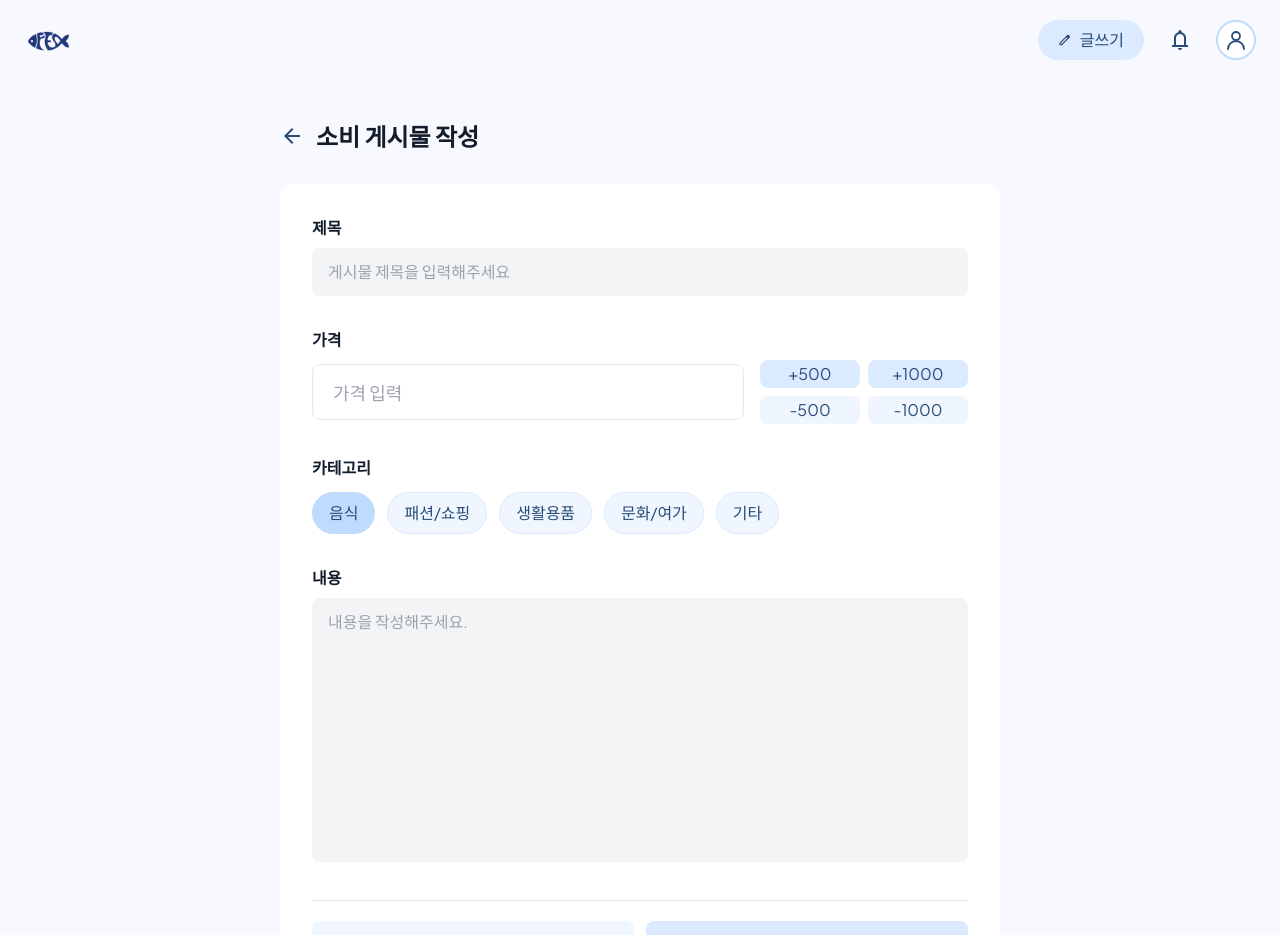
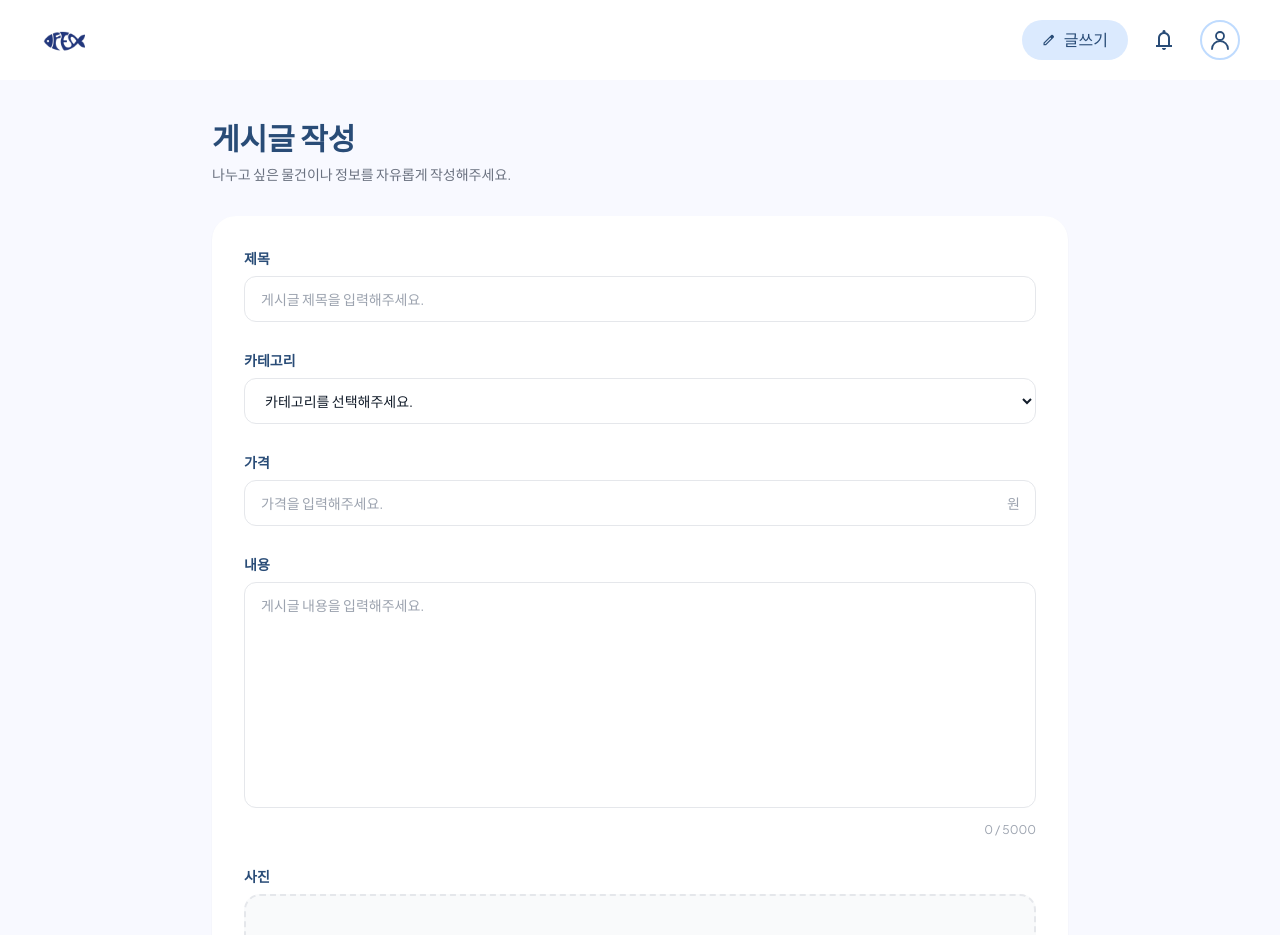
Before and after one commit to VOID-GSM/FEESH_FRONT, a React (Vite) app: page /create in a window 1280 px wide. Shown: the top 935 px of the page. Built offline with nearby package versions, Linux system fonts and the light colour scheme.

Commit message:
feat: 게시글 이미지 업로드 기능 추가

```diff
--- a/src/api/post.ts
+++ b/src/api/post.ts
@@ -47,8 +47,25 @@ export interface PostRequest {
   price: number;
 }
 
-export const createPost = (data: PostRequest) => {
-  return api.post("/posts/post", data);
+export const createPost = (data: PostRequest, image?: File | null) => {
+  const formData = new FormData();
+
+  formData.append(
+    "request",
+    JSON.stringify({
+      title: data.title,
+      content: data.content,
+      category: data.category,
+      price: data.price,
+      imageUrl: "",
+    }),
+  );
+
+  if (image) {
+    formData.append("image", image);
+  }
+
+  return api.post("/posts/post", formData);
 };
 
 // ======================
@@ -62,6 +79,8 @@ export interface PostDetailResponse {
   price: number | null;
   authorId: number;
   authorNickname: string | null;
+  profileImageUrl: string | null;
+  imageUrl: string | null;
   likeCount: number;
   viewCount: number;
   createdAt: string | null;
--- a/src/components/Header.tsx
+++ b/src/components/Header.tsx
@@ -24,7 +24,6 @@ function Header() {
     setProfileImage(image);
   };
 
-  // 프로필 사진 변경 이벤트만 감지
   useEffect(() => {
     const handleProfileImageUpdate = () => {
       loadProfileImage();
@@ -67,8 +66,17 @@ function Header() {
   };
 
   return (
-    <header>
-      <nav className="flex items-center justify-between px-4 sm:px-6 py-4">
+    <header className="w-full bg-white">
+      <nav
+        className="
+    w-full
+    px-10
+    py-4
+    flex
+    items-center
+    justify-between
+  "
+      >
         {/* 왼쪽 : 로고 */}
         <button
           type="button"
--- a/src/pages/CreatePost.tsx
+++ b/src/pages/CreatePost.tsx
@@ -1,389 +1,325 @@
-import { useState } from "react";
-import axios from "axios";
+import { useEffect, useState } from "react";
+import type { ChangeEvent, FormEvent } from "react";
 import { useNavigate } from "react-router-dom";
 
 import Header from "../components/Header";
 import { createPost } from "../api/post";
+
+const categories = [
+  { value: "FOOD", label: "음식" },
+  { value: "FASHION_SHOPPING", label: "패션/쇼핑" },
+  { value: "DAILY_NECESSITY", label: "생활용품" },
+  { value: "CULTURE_LEISURE", label: "문화/여가" },
+  { value: "ETC", label: "기타" },
+];
+
+const MAX_FILE_SIZE = 10 * 1024 * 1024;
 
 function CreatePost() {
   const navigate = useNavigate();
 
   const [title, setTitle] = useState("");
   const [content, setContent] = useState("");
-
+  const [category, setCategory] = useState("");
   const [price, setPrice] = useState("");
 
-  const [category, setCategory] = useState("FOOD");
-  const [etcCategory, setEtcCategory] = useState("");
+  const [image, setImage] = useState<File | null>(null);
+  const [imagePreview, setImagePreview] = useState("");
 
   const [loading, setLoading] = useState(false);
 
-  const categories = [
-    {
-      id: "FOOD",
-      label: "음식",
-    },
-    {
-      id: "FASHION_SHOPPING",
-      label: "패션/쇼핑",
-    },
-    {
-      id: "DAILY_NECESSITY",
-      label: "생활용품",
-    },
-    {
-      id: "CULTURE_LEISURE",
-      label: "문화/여가",
-    },
-    {
-      id: "ETC",
-      label: "기타",
-    },
-  ];
+  useEffect(() => {
+    return () => {
+      if (imagePreview) {
+        URL.revokeObjectURL(imagePreview);
+      }
+    };
+  }, [imagePreview]);
 
-  const changePrice = (amount: number) => {
-    const current = Number(price) || 0;
+  const handleImageChange = (event: ChangeEvent<HTMLInputElement>) => {
+    const file = event.target.files?.[0];
 
-    const next = current + amount;
+    if (!file) {
+      return;
+    }
 
-    setPrice(String(Math.max(0, next)));
+    if (!file.type.startsWith("image/")) {
+      alert("이미지 파일만 업로드할 수 있습니다.");
+      event.target.value = "";
+      return;
+    }
+
+    if (file.size > MAX_FILE_SIZE) {
+      alert("이미지는 10MB 이하만 업로드할 수 있습니다.");
+      event.target.value = "";
+      return;
+    }
+
+    if (imagePreview) {
+      URL.revokeObjectURL(imagePreview);
+    }
+
+    setImage(file);
+    setImagePreview(URL.createObjectURL(file));
   };
 
-  const handleCancel = () => {
-    const confirmed = window.confirm("작성 중인 게시글을 취소하시겠습니까?");
+  const handleRemoveImage = () => {
+    if (imagePreview) {
+      URL.revokeObjectURL(imagePreview);
+    }
 
-    if (!confirmed) return;
-
-    setTitle("");
-    setContent("");
-    setPrice("");
-    setCategory("FOOD");
-    setEtcCategory("");
+    setImage(null);
+    setImagePreview("");
   };
 
-  const handleSubmit = async () => {
-    if (loading) return;
+  const handleSubmit = async (event: FormEvent<HTMLFormElement>) => {
+    event.preventDefault();
 
-    if (!title.trim()) {
+    if (loading) {
+      return;
+    }
+
+    const trimmedTitle = title.trim();
+    const trimmedContent = content.trim();
+
+    if (!trimmedTitle) {
       alert("제목을 입력해주세요.");
       return;
     }
 
-    if (!content.trim()) {
+    if (!trimmedContent) {
       alert("내용을 입력해주세요.");
       return;
     }
 
-    if (category === "ETC" && !etcCategory.trim()) {
-      alert("기타 카테고리를 입력해주세요.");
+    if (!category) {
+      alert("카테고리를 선택해주세요.");
       return;
     }
 
-    const requestData = {
-      title: title.trim(),
-      content: content.trim(),
-      category,
-      price: Number(price) || 0,
-    };
+    if (price === "") {
+      alert("가격을 입력해주세요.");
+      return;
+    }
+
+    const priceNumber = Number(price);
+
+    if (Number.isNaN(priceNumber) || priceNumber < 0) {
+      alert("가격은 0원 이상이어야 합니다.");
+      return;
+    }
 
     try {
       setLoading(true);
 
-      const response = await createPost(requestData);
+      const postData = {
+        title: trimmedTitle,
+        content: trimmedContent,
+        category,
+        price: priceNumber,
+      };
 
-      console.log("게시글 등록 성공", response.data);
+      await createPost(postData, image);
 
-      alert("게시글이 등록되었습니다.");
-
+      alert("게시글이 작성되었습니다.");
       navigate("/home");
-    } catch (error: unknown) {
-      console.error("게시글 등록 실패", error);
-
-      if (axios.isAxiosError(error)) {
-        alert(error.response?.data?.message ?? "게시글 등록에 실패했습니다.");
-      } else {
-        alert("게시글 등록에 실패했습니다.");
-      }
+    } catch (error) {
+      console.error("게시글 작성 실패:", error);
+      alert("게시글 작성에 실패했습니다.");
     } finally {
       setLoading(false);
     }
   };
 
+  const handleCancel = () => {
+    if (loading) {
+      return;
+    }
+
+    navigate(-1);
+  };
+
   return (
-    <div className="bg-surface text-on-surface min-h-screen pb-10">
+    <div className="min-h-screen bg-[#f8f9ff] text-[#121c2a]">
       <Header />
 
-      <main
-        className="
-          max-w-[768px]
-          mx-auto
-          px-6
-          mt-10
-        "
-      >
-        <div
-          className="
-            flex
-            items-center
-            gap-3
-            mb-8
-          "
-        >
-          <button
-            onClick={() => navigate("/home")}
-            className="material-symbols-outlined text-[#294C77]"
-          >
-            arrow_back
-          </button>
+      <main className="mx-auto w-full max-w-4xl px-5 py-10">
+        <div className="mb-8">
+          <h1 className="text-3xl font-bold text-[#294C77]">게시글 작성</h1>
 
-          <h1 className="text-2xl font-bold">소비 게시물 작성</h1>
+          <p className="mt-2 text-sm text-gray-500">
+            나누고 싶은 물건이나 정보를 자유롭게 작성해주세요.
+          </p>
         </div>
 
-        <div
-          className="
-            bg-white
-            rounded-xl
-            p-8
-            space-y-8
-          "
+        <form
+          onSubmit={handleSubmit}
+          className="rounded-3xl bg-white p-6 shadow-sm sm:p-8"
         >
-          {/* 제목 */}
+          <div className="space-y-7">
             <div>
-            <label className="font-semibold">제목</label>
+              <label
+                htmlFor="title"
+                className="mb-2 block text-sm font-semibold text-[#294C77]"
+              >
+                제목
+              </label>
 
               <input
+                id="title"
+                type="text"
                 value={title}
-              onChange={(e) => setTitle(e.target.value)}
-              placeholder="게시물 제목을 입력해주세요"
-              className="
-                w-full
-                mt-2
-                px-4
-                py-3
-                rounded-lg
-                bg-gray-100
-                outline-none
-              "
+                onChange={(event) => setTitle(event.target.value)}
+                placeholder="게시글 제목을 입력해주세요."
+                maxLength={100}
+                className="w-full rounded-xl border border-gray-200 px-4 py-3 text-sm outline-none transition focus:border-[#294C77] focus:ring-2 focus:ring-[#294C77]/10"
               />
             </div>
 
-          {/* 가격 */}
             <div>
-            <label className="font-semibold">가격</label>
+              <label
+                htmlFor="category"
+                className="mb-2 block text-sm font-semibold text-[#294C77]"
+              >
+                카테고리
+              </label>
 
-            <div
-              className="
-                flex
-                items-center
-                gap-4
-                mt-2
-              "
+              <select
+                id="category"
+                value={category}
+                onChange={(event) => setCategory(event.target.value)}
+                className="w-full rounded-xl border border-gray-200 bg-white px-4 py-3 text-sm outline-none transition focus:border-[#294C77] focus:ring-2 focus:ring-[#294C77]/10"
               >
+                <option value="">카테고리를 선택해주세요.</option>
+
+                {categories.map((item) => (
+                  <option key={item.value} value={item.value}>
+                    {item.label}
+                  </option>
+                ))}
+              </select>
+            </div>
+
+            <div>
+              <label
+                htmlFor="price"
+                className="mb-2 block text-sm font-semibold text-[#294C77]"
+              >
+                가격
+              </label>
+
+              <div className="relative">
                 <input
+                  id="price"
                   type="number"
+                  min="0"
                   value={price}
-                onChange={(e) => setPrice(e.target.value)}
-                placeholder="가격 입력"
-                className="
-                  flex-1
-                  h-14
-                  px-5
-                  rounded-lg
-                  border
-                  text-lg
-                  appearance-none
-                "
+                  onChange={(event) => setPrice(event.target.value)}
+                  placeholder="가격을 입력해주세요."
+                  className="w-full rounded-xl border border-gray-200 px-4 py-3 pr-12 text-sm outline-none transition focus:border-[#294C77] focus:ring-2 focus:ring-[#294C77]/10"
                 />
 
-              <div
-                className="
-                  grid
-                  grid-cols-2
-                  gap-2
-                  w-52
-                "
+                <span className="absolute right-4 top-1/2 -translate-y-1/2 text-sm text-gray-400">
+                  원
+                </span>
+              </div>
+            </div>
+
+            <div>
+              <label
+                htmlFor="content"
+                className="mb-2 block text-sm font-semibold text-[#294C77]"
               >
-                <button
-                  type="button"
-                  onClick={() => changePrice(500)}
-                  className="
-                    h-7
-                    rounded-lg
-                    bg-blue-100
-                    text-[#294C77]
-                    hover:bg-blue-200
-                    transition
-                  "
+                내용
+              </label>
+
+              <textarea
+                id="content"
+                value={content}
+                onChange={(event) => setContent(event.target.value)}
+                placeholder="게시글 내용을 입력해주세요."
+                maxLength={5000}
+                rows={10}
+                className="w-full resize-none rounded-xl border border-gray-200 px-4 py-3 text-sm outline-none transition focus:border-[#294C77] focus:ring-2 focus:ring-[#294C77]/10"
+              />
+
+              <div className="mt-2 text-right text-xs text-gray-400">
+                {content.length} / 5000
+              </div>
+            </div>
+
+            <div>
+              <p className="mb-2 text-sm font-semibold text-[#294C77]">사진</p>
+
+              {!imagePreview ? (
+                <label
+                  htmlFor="post-image"
+                  className="flex h-40 cursor-pointer flex-col items-center justify-center rounded-2xl border-2 border-dashed border-gray-200 bg-gray-50 transition hover:border-[#294C77]/40 hover:bg-[#f8f9ff]"
                 >
-                  +500
-                </button>
+                  <span className="material-symbols-outlined text-3xl text-gray-400">
+                    add_photo_alternate
+                  </span>
+
+                  <span className="mt-2 text-sm font-medium text-gray-500">
+                    사진을 첨부해주세요
+                  </span>
+
+                  <span className="mt-1 text-xs text-gray-400">최대 10MB</span>
+
+                  <input
+                    id="post-image"
+                    type="file"
+                    accept="image/*"
+                    onChange={handleImageChange}
+                    className="hidden"
+                  />
+                </label>
+              ) : (
+                <div className="relative overflow-hidden rounded-2xl border border-gray-200 bg-gray-50">
+                  <img
+                    src={imagePreview}
+                    alt="게시글 첨부 이미지 미리보기"
+                    className="max-h-[500px] w-full object-contain"
+                  />
 
                   <button
                     type="button"
-                  onClick={() => changePrice(1000)}
-                  className="
-                    h-7
-                    rounded-lg
-                    bg-blue-100
-                    text-[#294C77]
-                    hover:bg-blue-200
-                    transition
-                  "
+                    onClick={handleRemoveImage}
+                    className="absolute right-3 top-3 flex h-9 w-9 items-center justify-center rounded-full bg-black/60 text-white transition hover:bg-black/75"
+                    aria-label="사진 삭제"
                   >
-                  +1000
-                </button>
-
-                <button
-                  type="button"
-                  onClick={() => changePrice(-500)}
-                  className="
-                    h-7
-                    rounded-lg
-                    bg-blue-50
-                    text-[#294C77]
-                    hover:bg-blue-100
-                    transition
-                  "
-                >
-                  -500
-                </button>
-
-                <button
-                  type="button"
-                  onClick={() => changePrice(-1000)}
-                  className="
-                    h-7
-                    rounded-lg
-                    bg-blue-50
-                    text-[#294C77]
-                    hover:bg-blue-100
-                    transition
-                  "
-                >
-                  -1000
+                    <span className="material-symbols-outlined text-xl">
+                      close
+                    </span>
                   </button>
                 </div>
-            </div>
+              )}
+
+              {image && (
+                <p className="mt-2 text-xs text-gray-400">{image.name}</p>
+              )}
             </div>
 
-          {/* 카테고리 */}
-          <div>
-            <label className="font-semibold">카테고리</label>
-
-            <div
-              className="
-                flex
-                flex-wrap
-                gap-3
-                mt-3
-              "
-            >
-              {categories.map((item) => (
-                <button
-                  key={item.id}
-                  type="button"
-                  onClick={() => setCategory(item.id)}
-                  className={`
-                    px-4
-                    py-2
-                    rounded-full
-                    border
-                    transition
-
-                    ${
-                      category === item.id
-                        ? "bg-blue-200 text-[#294C77] border-blue-200 hover:bg-blue-300"
-                        : "bg-blue-50 text-[#294C77] border-blue-100 hover:bg-blue-100"
-                    }
-                  `}
-                >
-                  {item.label}
-                </button>
-              ))}
-            </div>
-          </div>
-
-          {/* 기타 카테고리 */}
-          {category === "ETC" && (
-            <input
-              value={etcCategory}
-              onChange={(e) => setEtcCategory(e.target.value)}
-              placeholder="기타 카테고리 입력"
-              className="
-                w-full
-                px-4
-                py-3
-                rounded-lg
-                bg-gray-100
-              "
-            />
-          )}
-
-          {/* 내용 */}
-          <div>
-            <label className="font-semibold">내용</label>
-
-            <textarea
-              rows={10}
-              value={content}
-              onChange={(e) => setContent(e.target.value)}
-              placeholder="내용을 작성해주세요."
-              className="
-                w-full
-                mt-2
-                px-4
-                py-3
-                rounded-lg
-                bg-gray-100
-                resize-none
-              "
-            />
-          </div>
-
-          {/* 버튼 */}
-          <div
-            className="
-              flex
-              gap-3
-              pt-5
-              border-t
-            "
-          >
+            <div className="flex flex-col gap-3 border-t border-gray-100 pt-6 sm:flex-row sm:justify-end">
               <button
                 type="button"
                 onClick={handleCancel}
-              className="
-                flex-1
-                py-3
-                rounded-lg
-                bg-blue-50
-                text-[#294C77]
-                hover:bg-blue-100
-                transition
-              "
+                disabled={loading}
+                className="rounded-xl border border-gray-200 px-6 py-3 text-sm font-semibold text-gray-600 transition hover:bg-gray-50 disabled:cursor-not-allowed disabled:opacity-50"
               >
                 취소
               </button>
 
               <button
+                type="submit"
                 disabled={loading}
-              onClick={handleSubmit}
-              className="
-                flex-1
-                py-3
-                rounded-lg
-                bg-blue-100
-                text-[#294C77]
-                font-semibold
-                hover:bg-blue-200
-                disabled:opacity-50
-                transition
-              "
+                className="rounded-xl bg-[#294C77] px-6 py-3 text-sm font-semibold text-white transition hover:bg-[#203c60] disabled:cursor-not-allowed disabled:opacity-50"
               >
-              {loading ? "등록 중..." : "등록"}
+                {loading ? "작성 중..." : "게시글 작성"}
               </button>
             </div>
           </div>
+        </form>
       </main>
     </div>
   );
```
Also changed, not shown: src/pages/PostDetail.tsx (+45 -70 lines), 1 other file (tests, documents, lock files or other folders). Lines whose indentation alone changed are shown as unchanged.
